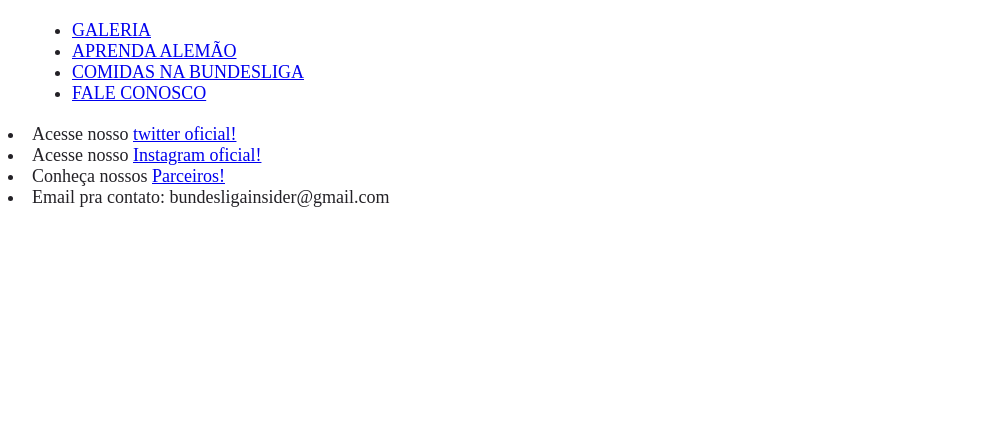
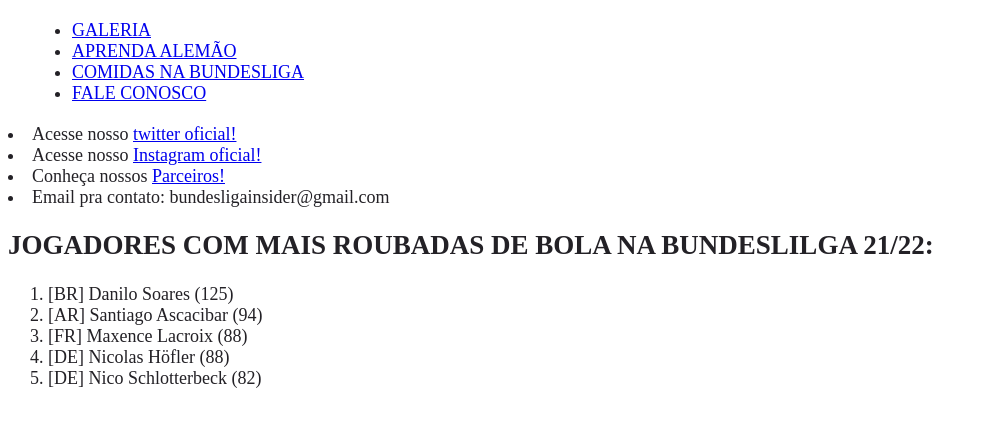
Before and after one commit to jessicabeatrizferreira/BUNDESLIGA-INSIDER, a plain HTML site: page index.html in a window 1280 px wide. Shown: the whole page, without its empty margins (0-987 px from the left). Drawn offline with Linux system fonts and the light colour scheme.

Commit message:
Adicionando texto teste

```diff
--- a/index.html
+++ b/index.html
@@ -25,5 +25,16 @@
     <li> Conheça nossos <a href="parceiros.html"target="_self">Parceiros!</a></li>
     <li> Email pra contato: bundesligainsider@gmail.com</p>
     </ul>
+    <div><h2> JOGADORES COM MAIS ROUBADAS DE BOLA NA BUNDESLILGA 21/22:</h2>
+        <ol>
+            <li>[BR] Danilo Soares (125) </li>
+            <li>[AR] Santiago Ascacibar (94) </li>
+            <li>[FR] Maxence Lacroix (88) </li>
+            <li>[DE] Nicolas Höfler (88) </li>
+            <li>[DE] Nico Schlotterbeck  (82)</li>
+        </ol>
+    </div>
+    <br>
+    <div>
 </body>
 </html>
```
